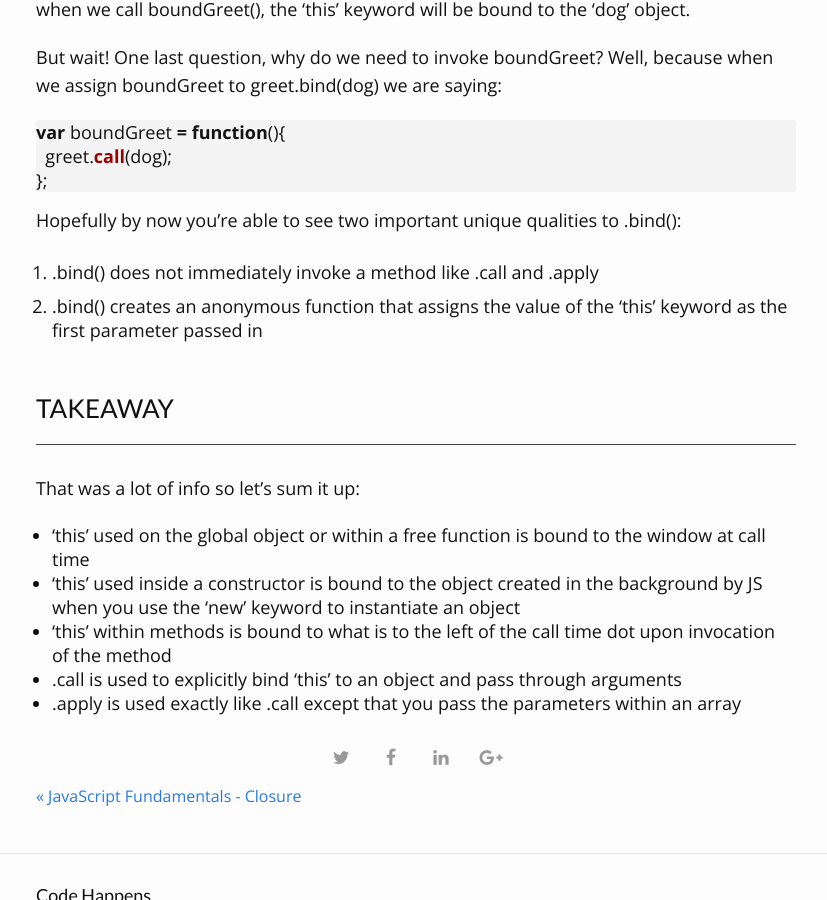
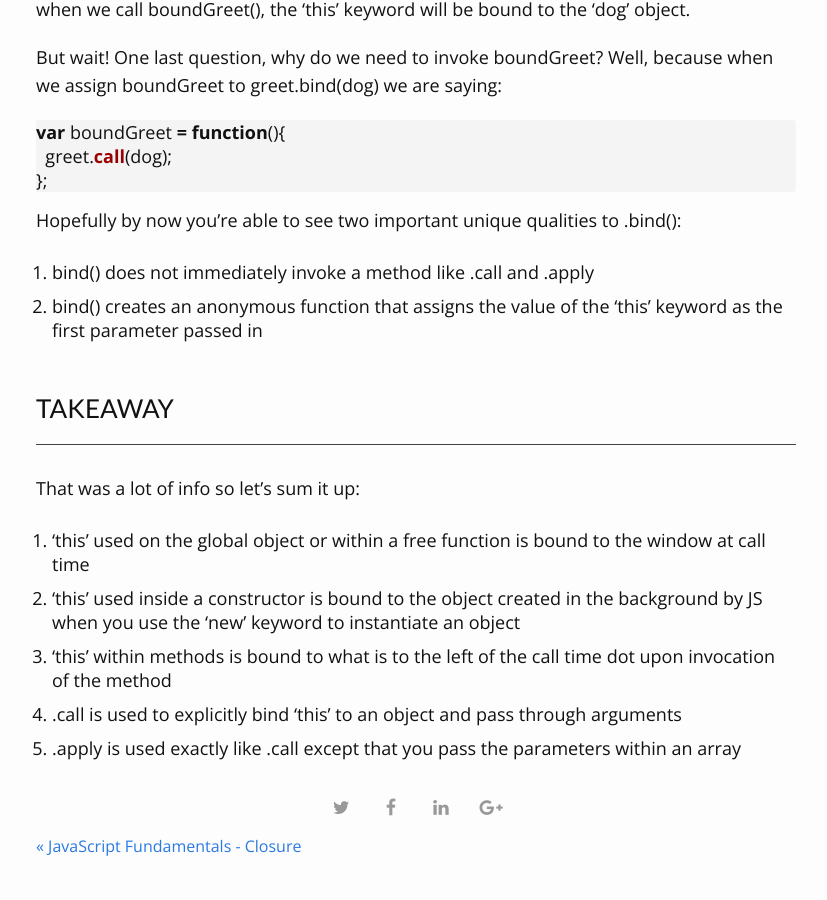
Before and after one commit to yctercero/yctercero.github.io, a Jekyll site: the page built from _posts/2016-08-06-javascript-fundamentals-this-.call-.apply-.bind.markdown, in a window 1280 px wide and 900 px high, scrolled down 8131 px. Shown: the whole window, without its empty margins (224-1051 px from the left). Built offline with Jekyll 4.4.1, drawn with Linux system fonts in a browser that asks for light colours; part of the change alters nothing that is shown.

```diff
--- a/_posts/2016-08-06-javascript-fundamentals-this-.call-.apply-.bind.markdown
+++ b/_posts/2016-08-06-javascript-fundamentals-this-.call-.apply-.bind.markdown
@@ -286,17 +286,17 @@ var boundGreet = function(){
 {% endhighlight %}
 
 Hopefully by now you’re able to see two important unique qualities to .bind():
-1. .bind() does not immediately invoke a method like .call and .apply
-2. .bind() creates an anonymous function that assigns the value of the ‘this’ keyword as the first parameter passed in
+1. bind() does not immediately invoke a method like .call and .apply
+2. bind() creates an anonymous function that assigns the value of the ‘this’ keyword as the first parameter passed in
 
 
 ### Takeaway
 That was a lot of info so let’s sum it up:
-- ‘this’ used on the global object or within a free function is bound to the window at call time
-- ‘this’ used inside a constructor is bound to the object created in the background by JS when you use the ‘new’ keyword to instantiate an object
-- ‘this’ within methods is bound to what is to the left of the call time dot upon invocation of the method
-- .call is used to explicitly bind ‘this’ to an object and pass through arguments
-- .apply is used exactly like .call except that you pass the parameters within an array
+1. ‘this’ used on the global object or within a free function is bound to the window at call time
+2. ‘this’ used inside a constructor is bound to the object created in the background by JS when you use the ‘new’ keyword to instantiate an object
+3. ‘this’ within methods is bound to what is to the left of the call time dot upon invocation of the method
+4. .call is used to explicitly bind ‘this’ to an object and pass through arguments
+5. .apply is used exactly like .call except that you pass the parameters within an array
 
 
 [scoping]: https://yctercero.github.io/hackreactor/javascript/scope/lexical/in-memory/2016/08/03/jacvascript-fundamentals-scope.html
```
